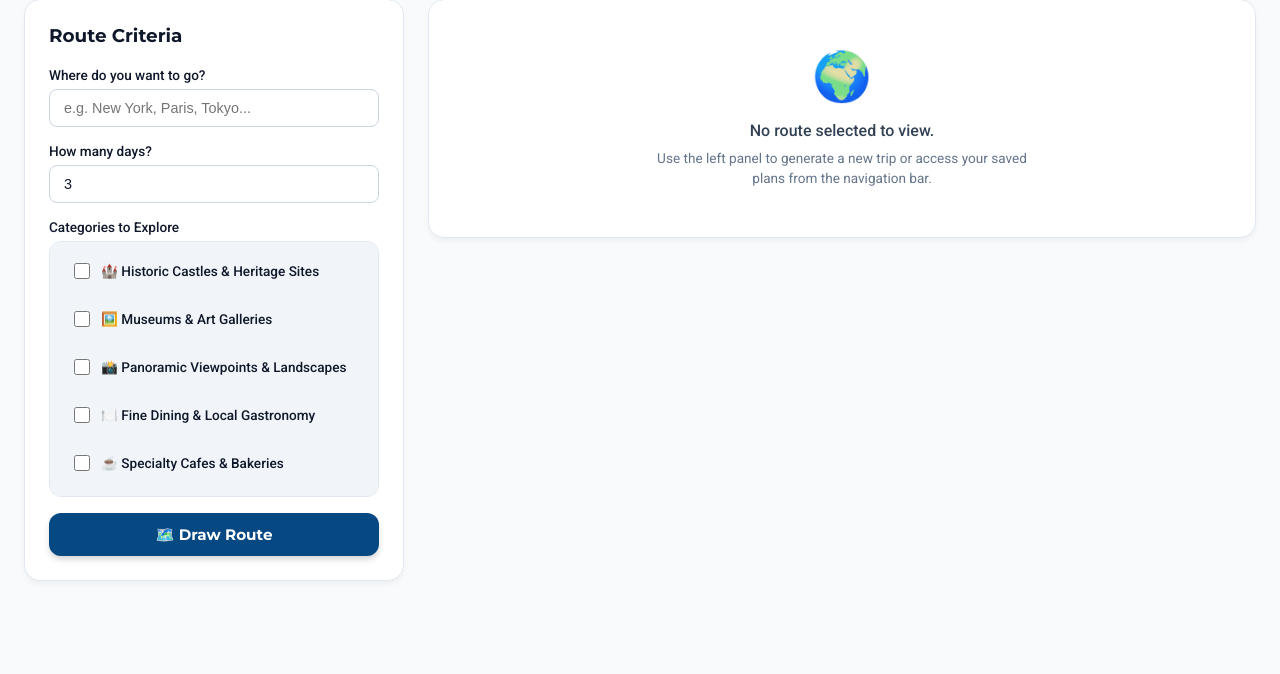
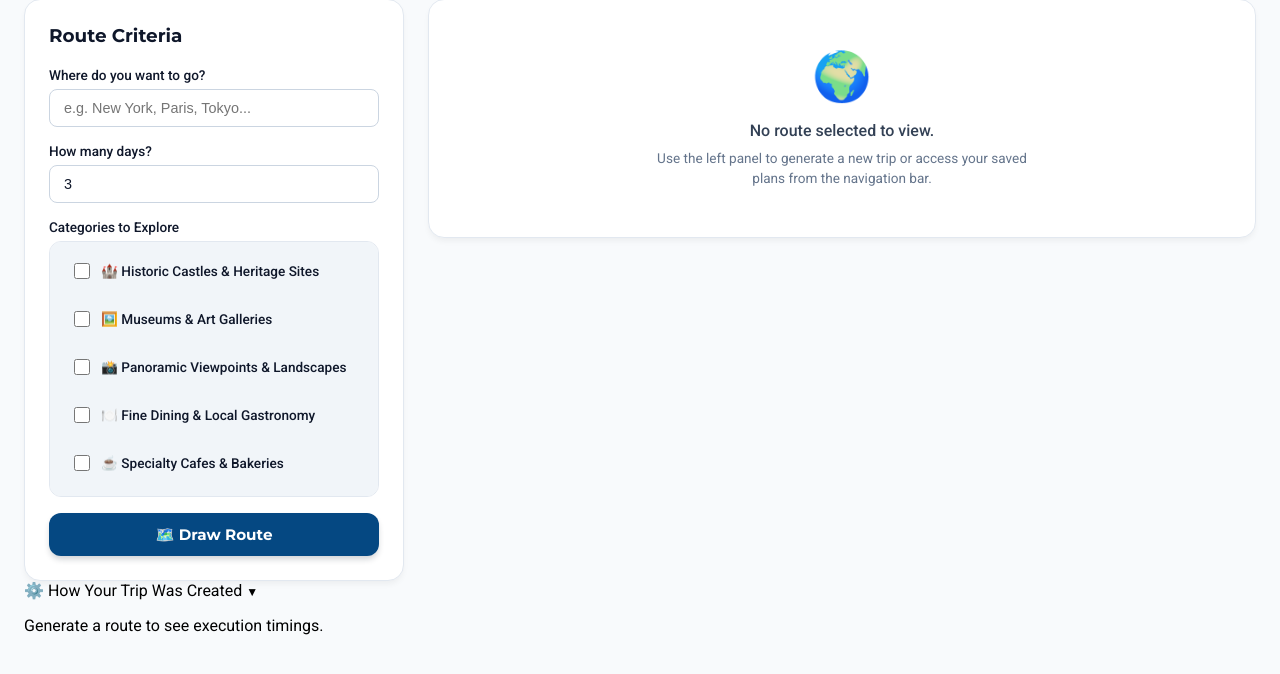
Before and after one commit to meleknurb/agentic-trip-planner, a Flask app: page /dashboard in a window 1280 px wide. Shown: the part 84-758 px from the top of the page. Run offline with Flask 3, Linux system fonts and the light colour scheme; the visitor is signed in with stand-in values (Sample User, id 1); data that the repository does not hold is empty; some libraries are stand-ins or nearby versions.

Commit message:
feat(dashboard): add collapsible execution trace panel to dashboard

```diff
--- a/templates/dashboard.html
+++ b/templates/dashboard.html
@@ -92,6 +92,23 @@
                     </button>
                 </form>
             </div>
+
+            <div id="tracePanel" class="trace-panel">
+                <div class="trace-header" onclick="toggleTracePanel()">
+                    <span>⚙️ How Your Trip Was Created</span>
+                    <span id="traceToggleIcon" style="font-size: 0.75rem; transition: transform 0.2s; transform: rotate(-90deg);">▼</span>
+                </div>
+
+                <div id="traceBody" class="trace-body collapsed">
+                    <div id="generationTraceList" class="trace-list-container">
+                        <p class="generation-empty-state">
+                            Generate a route to see execution timings.
+                        </p>
+                    </div>
+                    <div id="generationTotalTime" class="trace-total"></div>
+                </div>
+            </div>
+
         </aside>
 
         <main class="content-panel">
```
